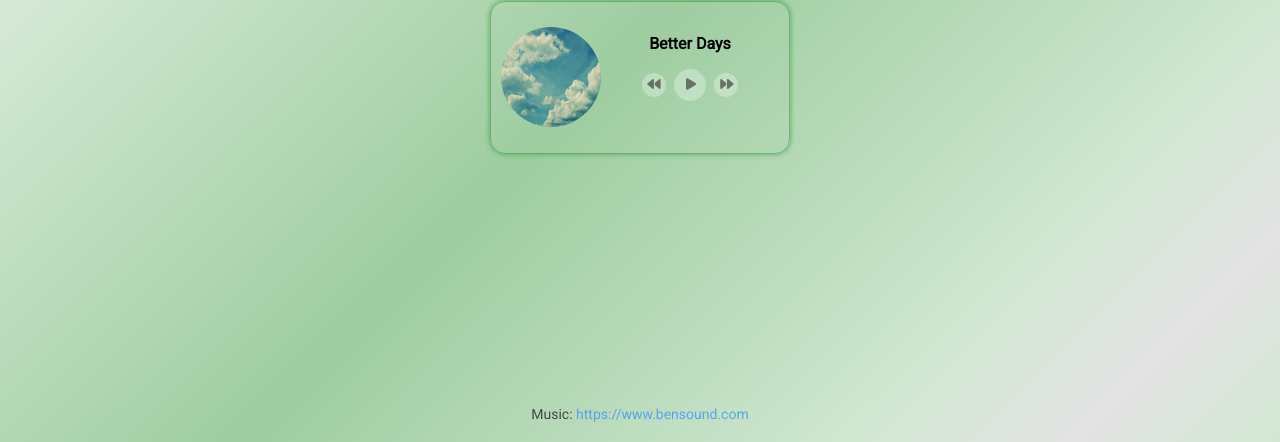
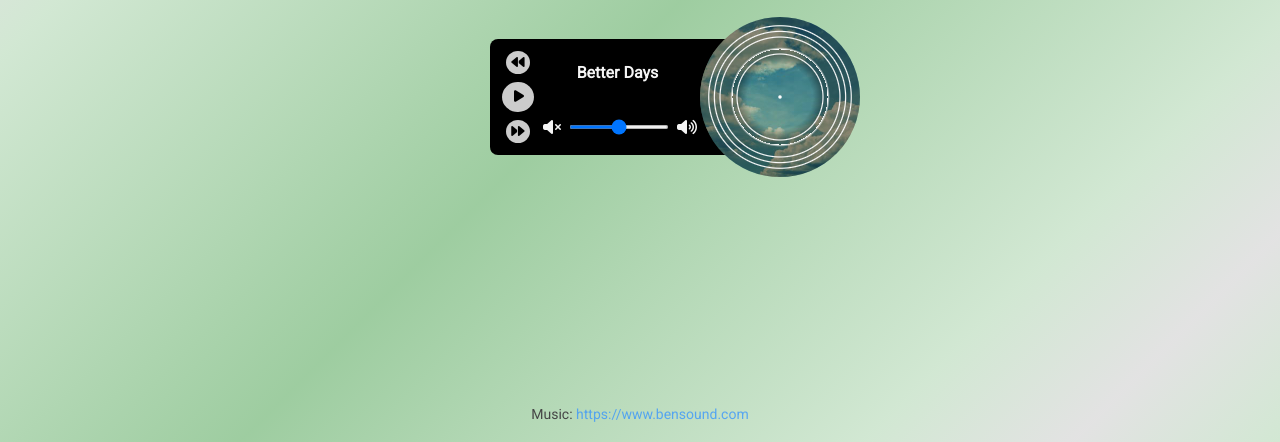
Before and after one commit to skaziweb/mentyJS, a website: page musicPlayer/index.html in a window 1280 px wide. Shown: the part 358-800 px from the top of the page. Drawn offline with Linux system fonts and the light colour scheme.

Commit message:
added second theme and new elements

```diff
--- a/musicPlayer/css/main.css
+++ b/musicPlayer/css/main.css
@@ -41,11 +41,16 @@ body {
     color: #3392ffc0;
 }
 
+.hidden {
+    display: none !important;
+}
+
 .player-wrapper {
     display: flex;
     flex-direction: column;
     width: 300px;
 }
+
 .player-title {
     width: 100%;
     text-align: center;
@@ -53,16 +58,10 @@ body {
     font-weight: 100;
     letter-spacing: 2px;
     text-shadow: 0 0 4px #000;
-    pointer-events: none;
-    touch-action: none;
     user-select: none;
 }
 
 .player-body {
-    border: 1px solid #13851969;
-    padding: 32px 24px 32px 124px;
-    border-radius: 15px;
-    box-shadow: 0 0 4px 1px #13851969;
     position: relative;
     display: flex;
     min-height: 100px;
@@ -98,14 +97,24 @@ body {
     cursor: pointer;
     background-color: rgba(255, 255, 255, .7);
 }
+
+.player-poster,
+.vinyl-record {
+    cursor: pointer;
+}
 /* Base player styles*/
 
 /* Custom styles*/
+
 .first-theme > .player-body {
     flex-direction: column;
     justify-content: center;
     align-items: center;
     overflow: hidden;
+    border: 1px solid #13851969;
+    padding: 32px 24px 32px 124px;
+    border-radius: 15px;
+    box-shadow: 0 0 4px 1px #13851969;
 }
 
 .first-theme .player-track {
@@ -169,15 +178,15 @@ body {
     margin-left: -2px;
 }
 
-.played #play {
+.first-theme.played #play {
     background-color: rgba(255, 255, 255, 1);
 }
 
-.played #play:hover {
+.first-theme.played #play:hover {
     background-color: rgba(255, 255, 255, 1);
 }
 
-.played #play > i{
+.first-theme.played #play > i{
     margin-right: 0;
 }
 
@@ -189,11 +198,202 @@ body {
 .first-theme .btn:hover > i {
     opacity: 1;
 }
-.played .player-progress {
+
+.first-theme.played .player-progress {
     bottom: 0;
     opacity: 1;
     cursor: pointer;
 }
 
+.first-theme .player-volume {
+    display: none;
+}
+
+/*  Second theme  */
+
+.second-theme .player-body {
+    position: relative;
+    height: 116px;
+    z-index: 2;
+    background-color: #000000;
+    color: whitesmoke;
+    padding: 8px 90px 8px 8px;
+    border-radius: 8px;
+    margin-top: 40px;
+}
+
+.second-theme .vinyl-record{
+    display: flex;
+    width: 160px;
+    height: 160px;
+    border-radius: 50%;
+    z-index: 1;
+    position: absolute;
+    background-image: url('../data/betterdays.jpg');
+    background-size: cover;
+    background-position: center;
+    top: 50%;
+    right: -50%;
+    margin-top: -80px;
+    margin-right: 80px;
+    animation: roll 5s linear infinite;
+    animation-play-state: paused;
+}
+.second-theme .vinyl-record::after {
+    content: '';
+    display: flex;
+    width: 160px;
+    height: 160px;
+    border-radius: 50%;
+    position: absolute;
+    background-image: radial-gradient(
+        #ffffff 0%,
+        #ffffff 1%,
+        #00000015 2%,
+        #00000015 29%,
+        #00000065 37%,
+        #ffffff 38%,
+        #00000065 39%,
+        #00000065 42%,
+        #ffffff 42%,
+        #00000065 44%,
+        #00000065 52%,
+        #ffffff 53%,
+        #00000065 54%,
+        #00000065 57%,
+        #ffffff 58%,
+        #00000065 59%,
+        #00000065 62%,
+        #ffffff 63%,
+        #00000065 64%,
+        #00000065 100%
+    );
+    background-size: contain;
+    top: 0;
+    left: 0;
+}
+
+.second-theme.played .vinyl-record{
+    animation-play-state: running;
+}
+
+.second-theme .player-track {
+    position: absolute;
+    top: 24px;
+    left: 50%;
+    padding-right: 45px;
+    animation: leftToRoght 2s linear infinite;
+    animation-play-state: paused;
+}
+
+.second-theme.played .player-track{
+    animation-play-state: running;
+}
+
+.second-theme .btn {
+    background-color: rgba(255, 255, 255, 0.8);
+    margin: 4px;
+}
+
+.second-theme .btn:hover {
+    background-color: #fff;
+}
+
+.second-theme #play i{
+    margin-right: -2px;
+}
+
+.second-theme.played #play {
+    background-color: #fff;
+}
+
+.second-theme.played #play i {
+    margin-right: 0;
+}
+
+.second-theme .player-control {
+    display: flex;
+    flex-direction: column;
+    max-width: 40px;
+    align-items: center;
+    justify-content: space-evenly;
+}
+
+.second-theme .player-volume {
+    display: flex;
+    flex-direction: row;
+    flex-wrap: nowrap;
+    position: absolute;
+    bottom: 20px;
+    left: 45px;
+    align-items: center;
+    margin: 0 8px;
+    transition: all 0.3s ease-in-out;
+}
+
+.second-theme .player-volume > input {
+    max-width: 100px;
+    max-height: 4px;
+    margin: 0 8px;
+    cursor: pointer;
+}
+
+.second-theme .player-progress {
+    width: 100px;
+    height: 4px;
+    align-self: flex-start;
+    background-color: #fff;
+    transition: all 0.5s;
+    opacity: 0;
+    position: absolute;
+    bottom: 26px;
+    left: 76px;
+}
+
+.second-theme .player-progress > span {
+    position: absolute;
+    top: 0;
+    left: 0;
+    height: 6px;
+    width: 0%;
+    background-color: #4b76bc;
+}
+
+.second-theme.played .player-progress {
+    bottom: 20px;
+    opacity: 1;
+    width: 144px;
+    left: 64px;
+    height: 6px;
+    cursor: pointer;
+}
+
+.second-theme.played .player-volume {
+    bottom: 40px;
+}
+
+.second-theme .player-poster {
+    display: none;
+}
+
+@keyframes roll {
+    from {
+        transform: rotate(0deg);
+    }
+    to {
+        transform: rotate(360deg);
+    }
+}
+
+@keyframes leftToRoght {
+    0% {
+        transform: translate(-50%, 0) rotateX(0deg);
+    }
+    100% {
+        transform: translate(-50%, 0) rotateX(360deg);
+    }
+}
+
+/*  Second theme  */
 
 /* Custom styles*/
--- a/musicPlayer/index.html
+++ b/musicPlayer/index.html
@@ -9,10 +9,10 @@
     <title>Music Player</title>
 </head>
 <body>
-    <div class="player-wrapper first-theme" id="player">
-        <h1 class="player-title">Music Player</h1>
+    <div class="player-wrapper second-theme" id="player">
+        <h1 class="player-title" id="playerName">Music Player</h1>
         <audio src="./data/betterdays.mp3" id="audio"></audio>
-        <div class="player-body">
+        <div class="player-body" id="playerBody">
             <span class="player-poster">
                 <img id="poster" src="./data/betterdays.jpg" alt="Poster">
             </span>
@@ -25,6 +25,12 @@
             <span class="player-progress" id="progress-bar">
                 <span id="progress"></span>
             </span>
+            <span class="player-volume" id="player-volume">
+                <i class="fas fa-volume-mute"></i>
+                <input type="range" name="volume" id="volume" min="0" max="1" step="0.1">
+                <i class="fas fa-volume-up"></i>
+            </span>
+            <span class="vinyl-record" id="vinyl"></span>
         </div>
     </div>
     <p class="copy">Music: <a href="https://www.bensound.com" target="_blank">https://www.bensound.com</a></p>
```
